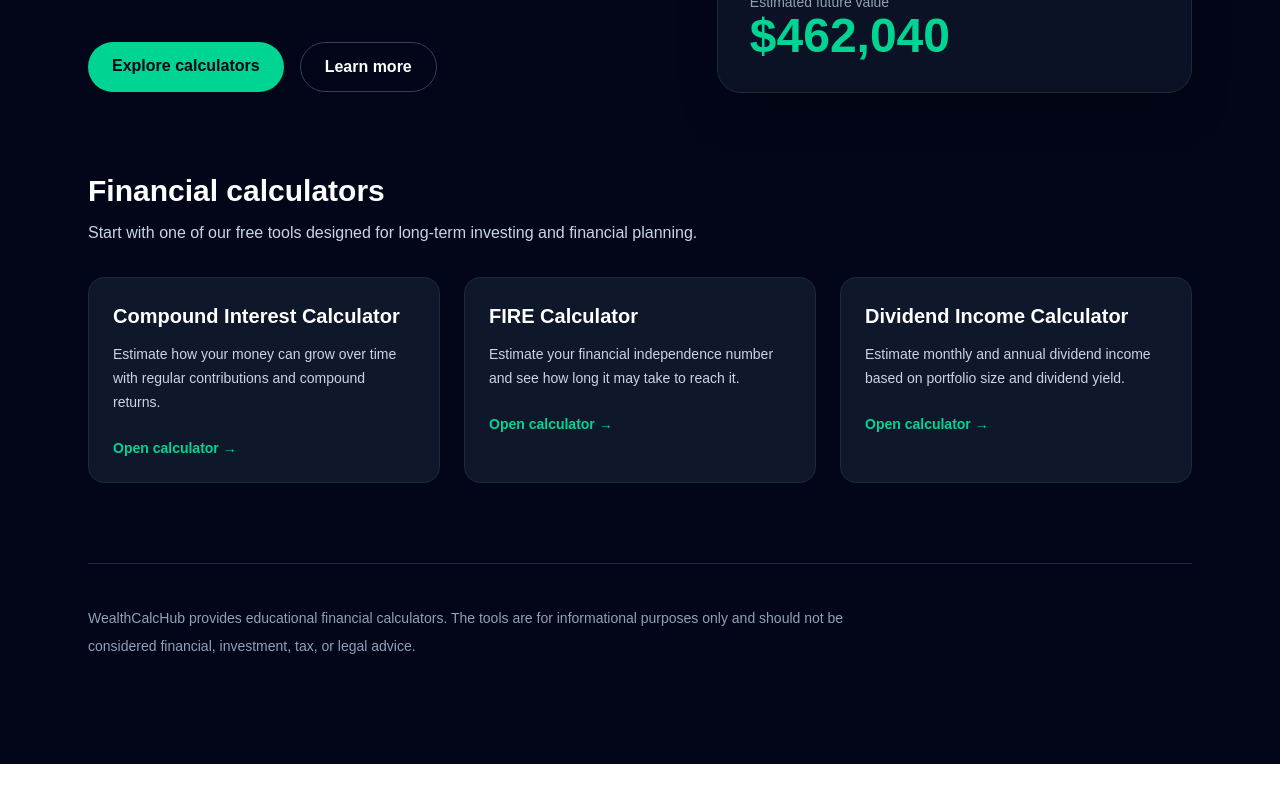
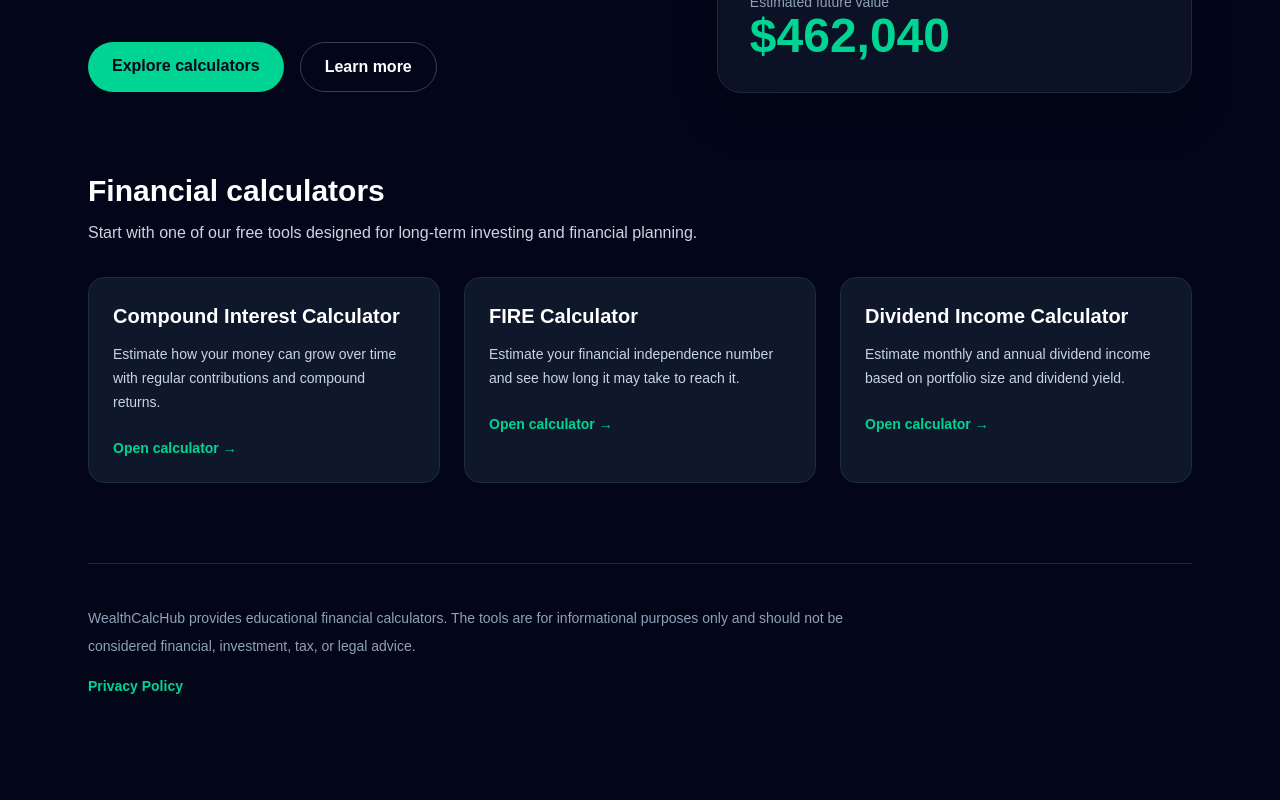
Before and after one commit to AWIN0420/wealthcalchub, a Next.js app: page / in a window 1280 px wide. Shown: the part 409-1209 px from the top of the page. Before the commit the page ends 1173 px from the top, so only its background shows below. Built offline with nearby package versions, Linux system fonts and the light colour scheme.

Commit message:
Add privacy policy link to homepage

```diff
--- a/src/app/page.tsx
+++ b/src/app/page.tsx
@@ -115,7 +115,17 @@ export default function Home() {
             are for informational purposes only and should not be considered
             financial, investment, tax, or legal advice.
           </p>
+
+          <div className="mt-4 flex flex-wrap gap-4 text-sm">
+            <a
+              href="/privacy-policy"
+              className="font-semibold text-emerald-400 hover:text-emerald-300"
+            >
+              Privacy Policy
+            </a>
+          </div>
         </section>
+
       </section>
     </main>
   );
```
